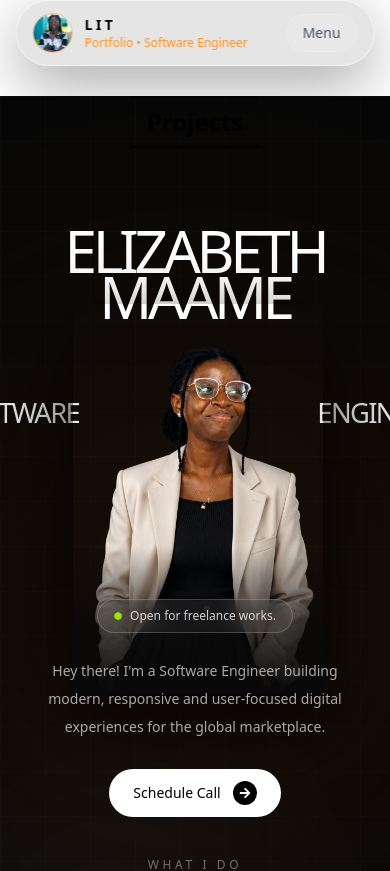
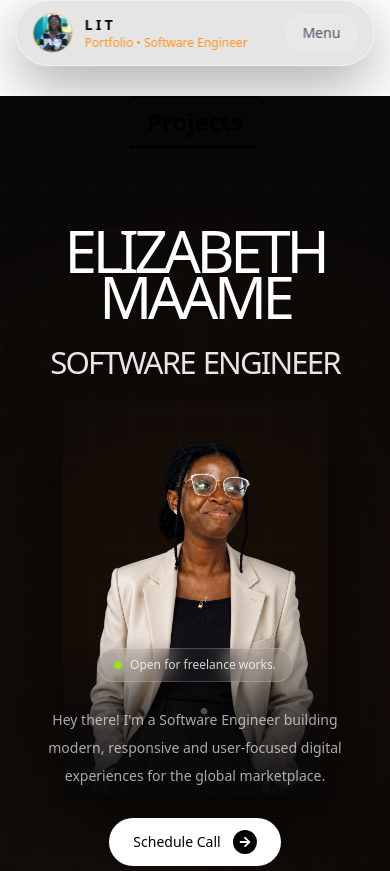
Before and after one commit to bethheal/elizabethPortfolio, a React (Vite) app: page / in a window 390 px wide. Shown: the top 871 px of the page. Built offline with nearby package versions, Linux system fonts and the light colour scheme.

Commit message:
updated portfolio 1.1

```diff
--- a/src/pages/Home.jsx
+++ b/src/pages/Home.jsx
@@ -51,53 +51,157 @@ const Home = () => {
 {/* =========================
     NAME
 ========================== */}
+{/* =========================
+    NAME + TITLE
+========================== */}
 <div className="relative pt-10 sm:pt-14 md:pt-16 lg:pt-16">
+
+  {/* =========================
+      NAME
+  ========================== */}
   <h1
     className="
+      relative
+      z-20
+      mx-auto
       w-full
       text-center
-      text-[15vw]
       font-medium
       uppercase
       leading-[0.78]
       tracking-[-0.075em]
       text-white
 
+      text-[15vw]
+
+      sm:whitespace-nowrap
       sm:text-[14vw]
+
       md:text-[12.5vw]
+
       lg:text-[11vw]
+
       xl:text-[10.5vw]
+
       2xl:text-[10vw]
     "
   >
-    ELIZABETH MAAME
+    <span className="block sm:inline">ELIZABETH</span>{" "}
+    <span className="block sm:inline">MAAME</span>
   </h1>
 
   {/* =================================================
-      SOFTWARE + PROFILE IMAGE + ENGINEER
+      MOBILE LAYOUT
+      ELIZABETH MAAME
+      SOFTWARE ENGINEER
+      IMAGE
+  ================================================= */}
+  <div
+    className="
+      flex
+      flex-col
+      items-center
+      lg:hidden
+    "
+  >
+
+    {/* SOFTWARE ENGINEER */}
+    <div
+      className="
+        relative
+        z-40
+        mt-7
+        flex
+        items-center
+        justify-center
+        gap-2
+        whitespace-nowrap
+        text-[8vw]
+        font-light
+        uppercase
+        leading-none
+        tracking-[-0.06em]
+        text-white/90
+
+        sm:mt-8
+        sm:text-5xl
+
+        md:text-6xl
+      "
+    >
+      <span>Software</span>
+      <span>Engineer</span>
+    </div>
+
+    {/* MOBILE IMAGE */}
+    <div
+      className="
+        relative
+        z-30
+        mt-5
+        h-[400px]
+        w-[265px]
+        overflow-hidden
+        shadow-[0_30px_80px_rgba(0,0,0,0.8)]
+
+        sm:mt-6
+        sm:h-[500px]
+        sm:w-[320px]
+
+        md:h-[570px]
+        md:w-[370px]
+      "
+    >
+      <img
+        src={profileImg}
+        alt="Elizabeth Dowuona"
+        className="
+          h-full
+          w-full
+          object-cover
+          object-top
+        "
+      />
+
+      {/* Bottom fade */}
+      <div
+        className="
+          pointer-events-none
+          absolute
+          inset-x-0
+          bottom-0
+          h-[40%]
+          bg-gradient-to-t
+          from-[#080808]
+          via-[#080808]/70
+          to-transparent
+        "
+      />
+    </div>
+  </div>
+
+  {/* =================================================
+      DESKTOP LAYOUT
+      SOFTWARE     IMAGE     ENGINEER
   ================================================= */}
   <div
     className="
       relative
       mt-10
-      flex
-      min-h-[390px]
+      hidden
+      min-h-[680px]
       w-full
       items-start
       justify-center
 
-      sm:mt-12
-      sm:min-h-[470px]
-
-      md:mt-14
-      md:min-h-[560px]
+      lg:flex
 
       lg:mt-16
-      lg:min-h-[650px]
 
-      xl:min-h-[700px]
+      xl:min-h-[720px]
     "
   >
+
     {/* =========================
         SOFTWARE
     ========================== */}
@@ -105,24 +209,15 @@ const Home = () => {
       className="
         relative
         z-10
-        mt-10
+        mt-20
         shrink-0
         whitespace-nowrap
-        text-[7vw]
+        text-[5.8vw]
         font-light
         uppercase
         leading-none
         tracking-[-0.06em]
         text-white/90
-
-        sm:mt-12
-        sm:text-[6.5vw]
-
-        md:mt-16
-        md:text-[6vw]
-
-        lg:mt-20
-        lg:text-[5.8vw]
 
         xl:text-[5.5vw]
       "
@@ -131,37 +226,21 @@ const Home = () => {
     </span>
 
     {/* =========================
-        BIG PROFILE IMAGE
+        DESKTOP IMAGE
     ========================== */}
     <div
       className="
         relative
         z-30
-        mx-[-1.5vw]
-        mt-[-55px]
-        h-[390px]
-        w-[250px]
+        mx-[-2vw]
+        mt-[-160px]
+        h-[660px]
+        w-[425px]
         shrink-0
         overflow-hidden
-        rounded-[2px]
         shadow-[0_30px_80px_rgba(0,0,0,0.8)]
 
-        sm:mx-[-2vw]
-        sm:mt-[-75px]
-        sm:h-[480px]
-        sm:w-[310px]
-
-        md:mx-[-2vw]
-        md:mt-[-95px]
-        md:h-[560px]
-        md:w-[360px]
-
-        lg:mx-[-2vw]
-        lg:mt-[-115px]
-        lg:h-[650px]
-        lg:w-[420px]
-
-        xl:h-[700px]
+        xl:h-[710px]
         xl:w-[455px]
       "
     >
@@ -183,7 +262,7 @@ const Home = () => {
           absolute
           inset-x-0
           bottom-0
-          h-[38%]
+          h-[40%]
           bg-gradient-to-t
           from-[#080808]
           via-[#080808]/70
@@ -199,24 +278,15 @@ const Home = () => {
       className="
         relative
         z-10
-        mt-10
+        mt-20
         shrink-0
         whitespace-nowrap
-        text-[7vw]
+        text-[5.8vw]
         font-light
         uppercase
         leading-none
         tracking-[-0.06em]
         text-white/90
-
-        sm:mt-12
-        sm:text-[6.5vw]
-
-        md:mt-16
-        md:text-[6vw]
-
-        lg:mt-20
-        lg:text-[5.8vw]
 
         xl:text-[5.5vw]
       "
```
